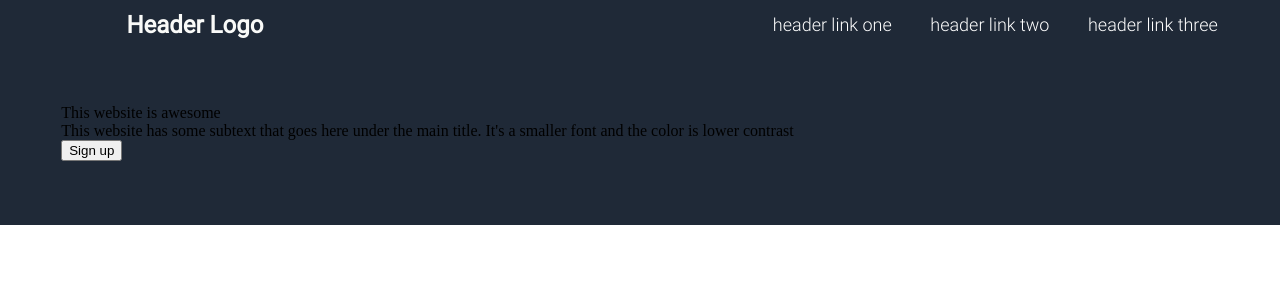
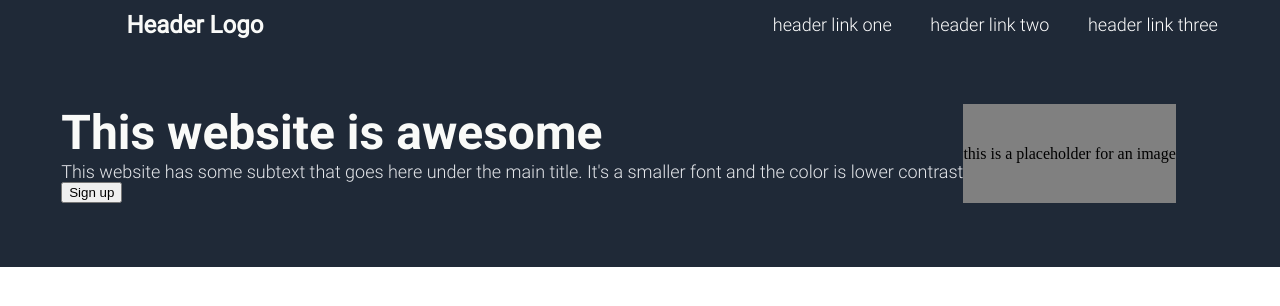
Before and after one commit to Yuris2/odin-landing-page, a plain HTML site: page index.html in a window 1280 px wide. Drawn offline with Linux system fonts and the light colour scheme.

Commit message:
Aligned items the way I liked with a div

```diff
--- a/index.html
+++ b/index.html
@@ -16,9 +16,12 @@
 </div>
 
 <div class="hero">
+<div class="hero-container">
 <div class="hero-main">This website is awesome</div>
 <div class="hero-subtext">This website has some subtext that goes here under the main title. It's a smaller font and the color is lower contrast</div>
 <button class="signup">Sign up</button>
+</div>
+<div class="placeholder">this is a placeholder for an image </div>
 
 </div>
 
--- a/style.css
+++ b/style.css
@@ -55,5 +55,26 @@
     background-color: #1f2937;
     margin:-10px;
     padding:5%;
+    display: flex;
 
 }
+
+.hero-main {
+    color: #F9FAF8;
+    font-family: roboto-bold;
+    font-size: 48px;
+    font-weight: 800;
+}
+
+.hero-subtext {
+    color:#E5E7EB;
+    font-family: roboto-light;
+    font-size:18px;
+}
+.placeholder {
+    flex:;
+    background-color: gray;
+    display: flex;
+    align-items: center;
+    justify-content: center;
+}
```
